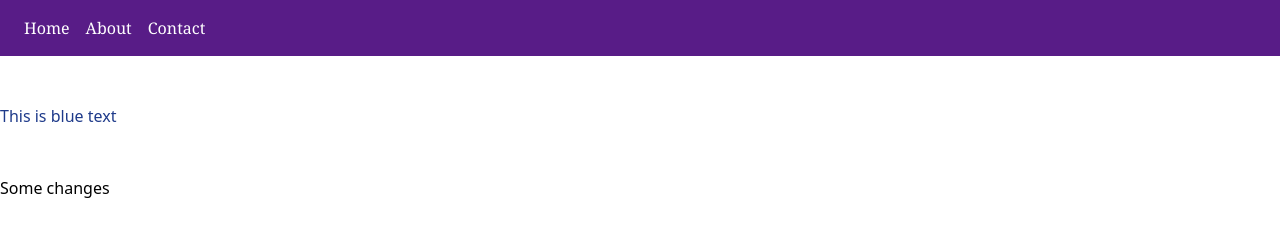
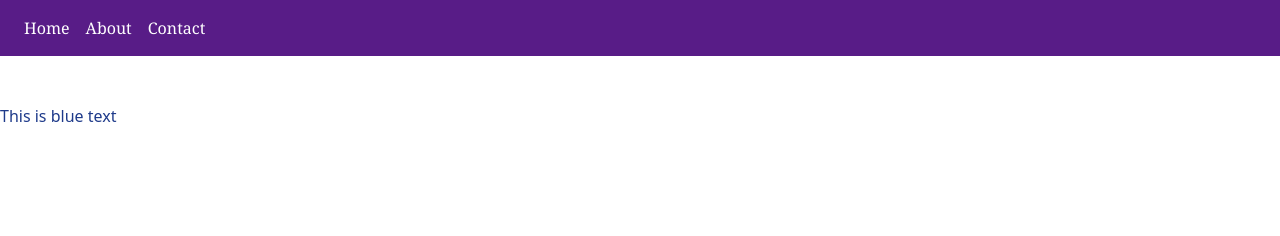
Before and after one commit to CODExANSHUL/TAILWIND-PROJECTS, a website: page index.html in a window 1280 px wide. Drawn offline with nearby package versions, Linux system fonts and the light colour scheme.

Commit message:
Update index.html

```diff
--- a/index.html
+++ b/index.html
@@ -25,10 +25,6 @@
             This is blue text
         </h1>
     </div>
-    <div>
-        <h2>
-            Some changes
-        </h2>
-    </div>
+
 </body>
 </html>
```
